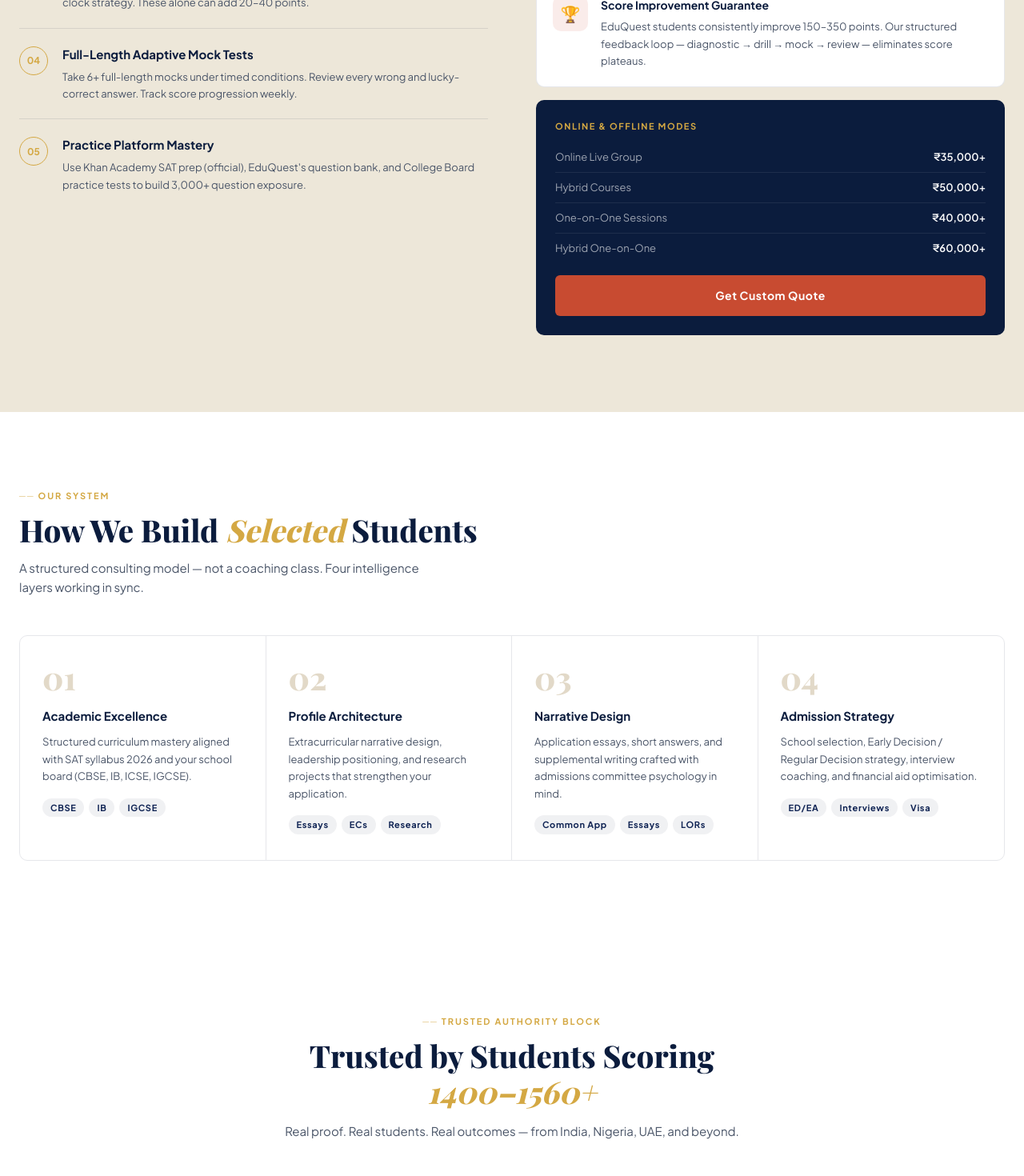
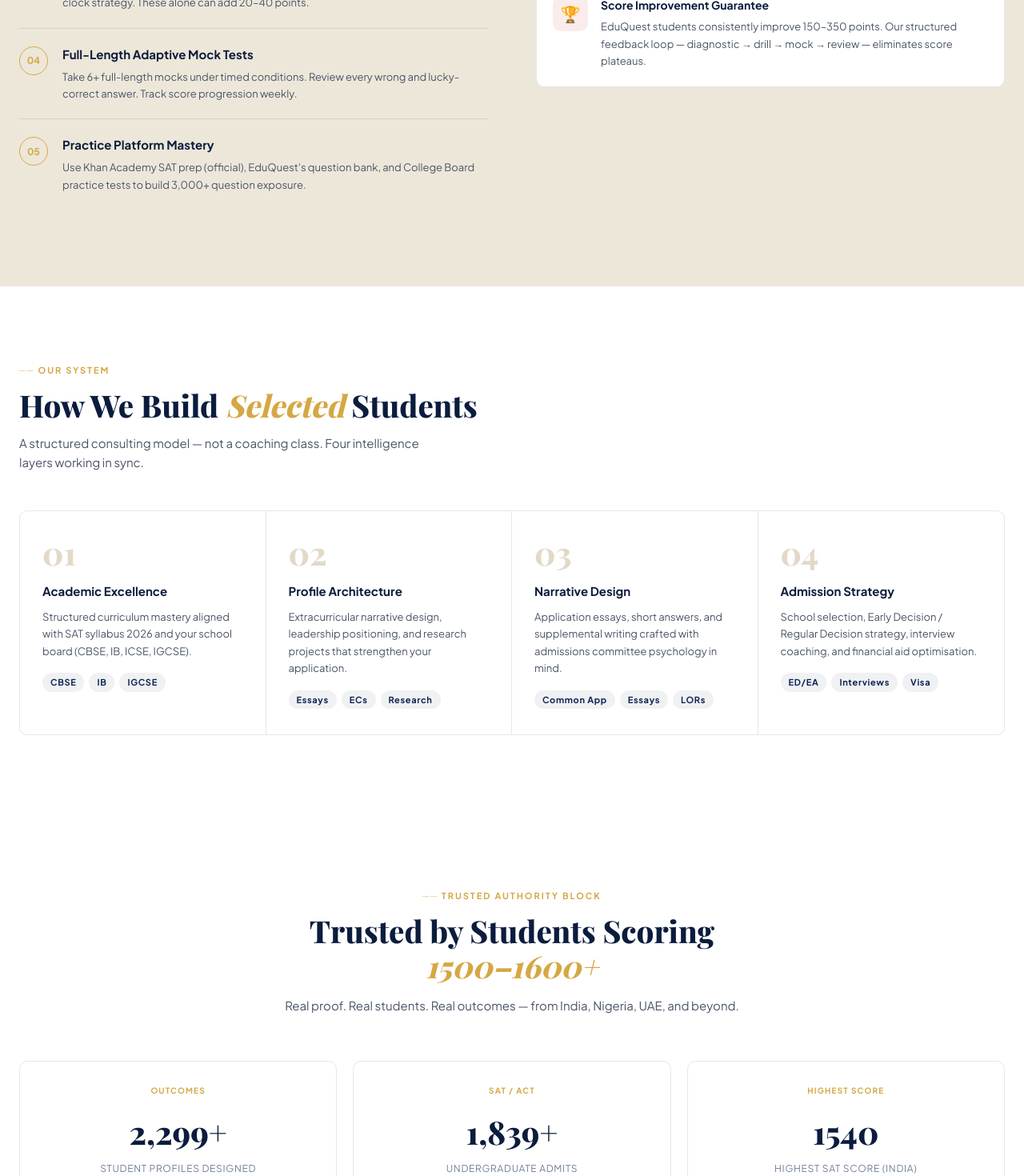
Before and after one commit to nakul-saini404/omniquestui, a Next.js app: page /sat in a window 1280 px wide. Shown: the part 6160-7630 px from the top of the page at 80% size. Built offline with nearby package versions, Linux system fonts and the light colour scheme; a web font is replaced by a local one.

Commit message:
update sat

```diff
--- a/app/omniquest/data/constants.ts
+++ b/app/omniquest/data/constants.ts
@@ -193,7 +193,7 @@ export const FOOTER_COLS = [
       { label: "MBA Admissions",          href: "https://eduquest.org.in/" },
       { label: "GMAT Strategy",           href: "https://eduquest.org.in/" },
       { label: "Tech Career Programs",    href: "https://eduquest.org.in/eduquest-aptech/" },
-      { label: "Psychometric Assessment", href: "https://omniquestui.vercel.app/personality-test" },
+      { label: "Narrative Intelligence Scan", href: "https://omniquestui.vercel.app/personality-test" },
     ],
   },
   {
--- a/components/sat/Results.tsx
+++ b/components/sat/Results.tsx
@@ -85,7 +85,7 @@ export default function Results() {
           <div className="section-head reveal">
             <div className="label">Trusted Authority Block</div>
             <h2>
-              Trusted by Students Scoring<br /><em>1400–1560+</em>
+              Trusted by Students Scoring<br /><em>1500–1600+</em>
             </h2>
             <p>Real proof. Real students. Real outcomes — from India, Nigeria, UAE, and beyond.</p>
           </div>
--- a/components/sat/Strategy.tsx
+++ b/components/sat/Strategy.tsx
@@ -100,7 +100,7 @@ export default function Strategy() {
             ))}
 
             {/* Pricing */}
-            <div className={styles.pricingBox}>
+            {/* <div className={styles.pricingBox}>
               <div className={styles.pricingLabel}>Online &amp; Offline Modes</div>
               <div className={styles.pricingList}>
                 {pricing.map((p, i) => (
@@ -117,7 +117,7 @@ export default function Strategy() {
               >
                 Get Custom Quote
               </a>
-            </div>
+            </div> */}
           </div>
         </div>
       </div>
```
